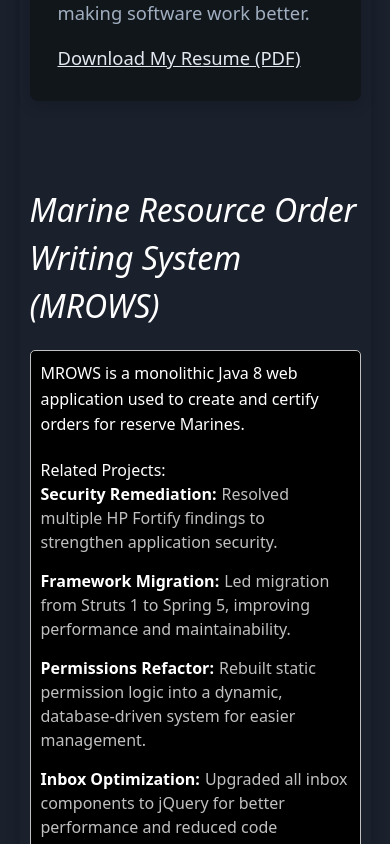
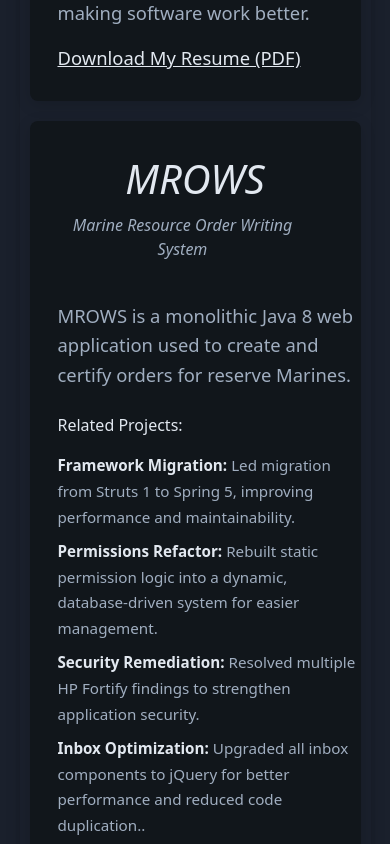
Before and after one commit to ethan5191/portfolio_v2, a Next.js app: page / in a window 390 px wide. Shown: the part 2280-3124 px from the top of the page. Built offline with nearby package versions, Linux system fonts and the light colour scheme.

Commit message:
Updated MROWS section to use new styles. Added tooltip for acronym. Updated order of MROWS elements

```diff
--- a/app/components/mrows/MrowsSection.tsx
+++ b/app/components/mrows/MrowsSection.tsx
@@ -1,22 +1,26 @@
 import accomplishments from "../shared/accomplishmentList.module.css";
-import sectionStyles from "../shared/sectionContent.module.css";
 import React from "react";
+import sectionBase from "@/app/components/shared/sectionBase.module.css";
+import styles from './mrowsSection.module.css';
 
 export default function MrowsSection() {
-    return (<section id="mrows" className={sectionStyles.section}>
-        <h2>Marine Resource Order Writing System (MROWS)</h2>
-        <div className={`${sectionStyles.sectionContentWrapper} ${sectionStyles.infoContent}`}>
-            <p>MROWS is a monolithic Java 8 web application used to create and certify orders for reserve Marines.</p>
+    return (<section id="mrows" className={`${sectionBase.sectionBase} ${styles.mrowsSection}`}>
+        <h2>MROWS
+            <span className={styles.acronymTooltip}>Marine Resource Order Writing System</span>
+        </h2>
+        <div className={styles.contentColumn}>
+            <p className={styles.acronymDefinition}>MROWS is a monolithic Java 8 web application used to create and
+                certify orders for reserve Marines.</p>
             <h4>Related Projects:</h4>
             <ul className={accomplishments.accomplishmentsList}>
-                <li><span className={accomplishments.accomplishmentTitle}>Security Remediation:</span>
-                    <span className={accomplishments.accomplishmentDetails}>Resolved multiple HP Fortify findings to strengthen application security.</span>
-                </li>
                 <li><span className={accomplishments.accomplishmentTitle}>Framework Migration:</span>
                     <span className={accomplishments.accomplishmentDetails}>Led migration from Struts 1 to Spring 5, improving performance and maintainability.</span>
                 </li>
                 <li><span className={accomplishments.accomplishmentTitle}>Permissions Refactor:</span>
                     <span className={accomplishments.accomplishmentDetails}>Rebuilt static permission logic into a dynamic, database-driven system for easier management.</span>
+                </li>
+                <li><span className={accomplishments.accomplishmentTitle}>Security Remediation:</span>
+                    <span className={accomplishments.accomplishmentDetails}>Resolved multiple HP Fortify findings to strengthen application security.</span>
                 </li>
                 <li><span className={accomplishments.accomplishmentTitle}>Inbox Optimization:</span>
                     <span className={accomplishments.accomplishmentDetails}>Upgraded all inbox components to jQuery for better performance and reduced code duplication..</span>
--- /dev/null
+++ b/app/components/mrows/mrowsSection.module.css
@@ -0,0 +1,101 @@
+.mrowsSection {
+    display: flex;
+    flex-wrap: wrap;
+    align-items: flex-start;
+    gap: var(--spacing-xl);
+    text-align: left;
+}
+
+.mrowsSection h2 {
+    flex: 0 0 200px;
+    min-width: 150px;
+    text-align: right;
+    margin-bottom: 0;
+    position: relative;
+    cursor: help;
+}
+
+.contentColumn {
+    flex: 1;
+    min-width: 300px;
+}
+
+.acronymTooltip {
+    visibility: hidden;
+    opacity: 0;
+    pointer-events: none;
+    position: absolute;
+    top: 100%;
+    right: 0;
+    background-color: var(--color-background-header);
+    color: var(--color-text-secondary);
+    padding: var(--spacing-xs) var(--spacing-sm);
+    border-radius: var(--border-radius-sm);
+    box-shadow: 0 2px 8px var(--color-shadow-default);
+    white-space: normal;
+    z-index: 100;
+    transition: opacity 0.2s ease, visibility 0.2s ease;
+    max-width: 250px;
+    font-size: 1rem;
+}
+
+.mrowsSection h2:hover .acronymTooltip {
+    visibility: visible;
+    opacity: 1;
+    pointer-events: auto;
+}
+
+.acronymDefinition {
+    font-weight: normal;
+    font-size: 1.15rem;
+    margin-bottom: var(--spacing-xl);
+    color: var(--color-text-secondary);
+}
+
+.contentColumn h4 {
+    font-size: 1.2rem;
+    color: var(--color-text-primary);
+    margin-top: var(--spacing-lg);
+    margin-bottom: var(--spacing-md);
+    text-align: left;
+}
+
+@media (max-width: 768px) {
+    .mrowsSection {
+        flex-direction: column;
+        gap: var(--spacing-lg);
+    }
+    .mrowsSection h2 {
+        flex: none;
+        width: 100%;
+        text-align: center;
+        margin-bottom: var(--spacing-md);
+        font-size: 2.5rem;
+    }
+    .contentColumn {
+        flex: none;
+        width: 100%;
+    }
+    .mrowsSection h2 .acronymTooltip {
+        position: static;
+        visibility: visible;
+        opacity: 1;
+        background-color: transparent;
+        color: var(--color-text-secondary);
+        box-shadow: none;
+        padding: 0;
+        text-align: center;
+        font-size: 1rem;
+        margin-top: var(--spacing-xs);
+        white-space: normal;
+        display: block;
+    }
+    .acronymDefinition {
+        font-size: 1rem;
+        margin-bottom: var(--spacing-lg);
+        text-align: left;
+    }
+    .contentColumn h4 {
+        font-size: 1rem;
+    }
+}
--- a/app/components/shared/accomplishmentList.module.css
+++ b/app/components/shared/accomplishmentList.module.css
@@ -5,17 +5,26 @@
 }
 
 .accomplishmentsList li {
-    margin-bottom: 15px;
-    line-height: 1.5;
+    margin-bottom: var(--spacing-md);
+    line-height: 1.7;
     display: block;
+    color: var(--color-text-secondary);
+    font-size: 1.15rem;
 }
 
 .accomplishmentsList li .accomplishmentTitle {
     font-weight: bold;
-    margin-right: 5px;
-    color: #ffffff;
+    margin-right: var(--spacing-xs);
+    color: var(--color-text-primary);
 }
 
 .accomplishmentsList li .accomplishmentDetails {
-    color: #C0C0C0;
+    color: var(--color-text-secondary);
 }
+
+@media (max-width: 768px) {
+    .accomplishmentsList li {
+        font-size: 0.95rem;
+        margin-bottom: var(--spacing-sm);
+    }
+}
```
